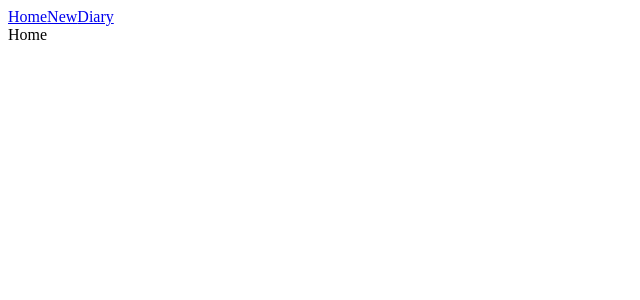
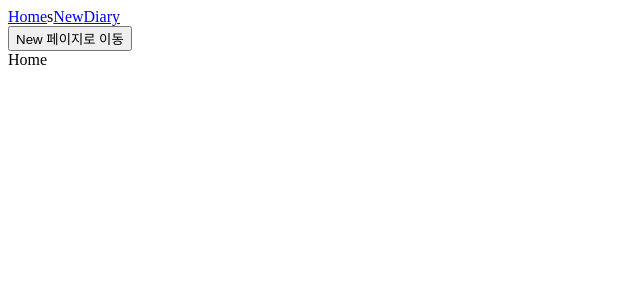
Before and after one commit to clyde-yoon/-Emotional-diary, a React (Vite) app: page / in a window 1280 px wide. Shown: the top 300 px of the page, without its empty margins (0-640 px from the left). Built offline with nearby package versions, Linux system fonts and the light colour scheme.

Commit message:
Link 와 USeNavigate 사용해보기

```diff
--- a/src/App.jsx
+++ b/src/App.jsx
@@ -4,15 +4,21 @@ import Diary from './pages/Diary'
 import Home from './pages/Home'
 import New from './pages/New'
 import NotFound from './pages/Notfound'
-import { Routes, Route, Link } from 'react-router-dom'
+import { Routes, Route, Link, useNavigate } from 'react-router-dom'
 function App() {
+  const nav = useNavigate();
+
+  const onClickButton = ()=>{
+    nav('/new');
+  }
   return (
     <>
     <div>
-      <Link to={'/'}>Home</Link>
+      <Link to={'/'}>Home</Link>s
       <Link to={'/new'}>New</Link>
       <Link to={'/diary'}>Diary</Link>
     </div>
+    <button onClick={onClickButton}>New 페이지로 이동</button>
     <Routes>
       <Route path='/' element={<Home/>}/>
       <Route path='/new' element={<New/>}/>
```
